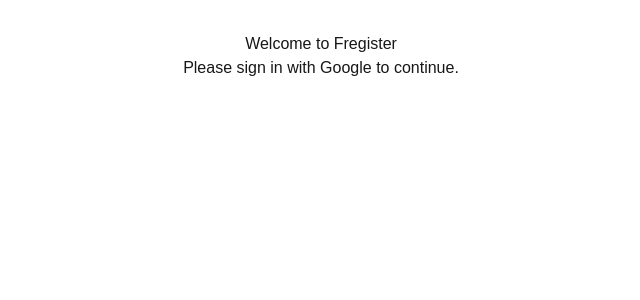
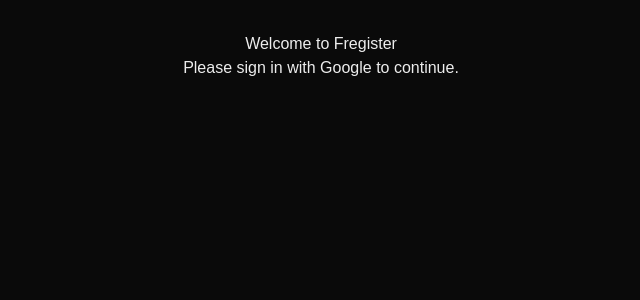
Before and after one commit to CalHacks12USF/fregister-frontend, a Next.js app: page /login in a window 1280 px wide. Shown: the top 300 px of the page, without its empty margins (319-959 px from the left). Built offline with nearby package versions, Linux system fonts and the light colour scheme; no server answers.

Commit message:
style: update color variables for improved dark theme support

```diff
--- a/src/app/globals.css
+++ b/src/app/globals.css
@@ -1,28 +1,28 @@
 @import "tailwindcss";
 
 :root {
-  --background: #ffffff;
-  --foreground: #171717;
+	--background: #0a0a0a;
+	--foreground: #ededed;
 }
 
 @theme inline {
 	--color-background: var(--background);
 	--color-foreground: var(--foreground);
-  --color-primary: #00543C;
-  --color-secondary: #FDBB30;
-  --color-bgMain: #EFFFFE;
-  --color-dark: #2F2F2F;
-  --color-custom-gray: #BEC8C9;
+	--color-primary: #00543c;
+	--color-secondary: #fdbb30;
+	--color-bgMain: #effffe;
+	--color-dark: #2f2f2f;
+	--color-custom-gray: #bec8c9;
 	--font-sans: var(--font-geist-sans);
 	--font-mono: var(--font-geist-mono);
 }
 
-@media (prefers-color-scheme: dark) {
+/* @media (prefers-color-scheme: dark) {
 	:root {
 		--background: #0a0a0a;
 		--foreground: #ededed;
 	}
-}
+} */
 
 body {
 	background: var(--background);
```
Lines whose indentation alone changed are shown as unchanged.
